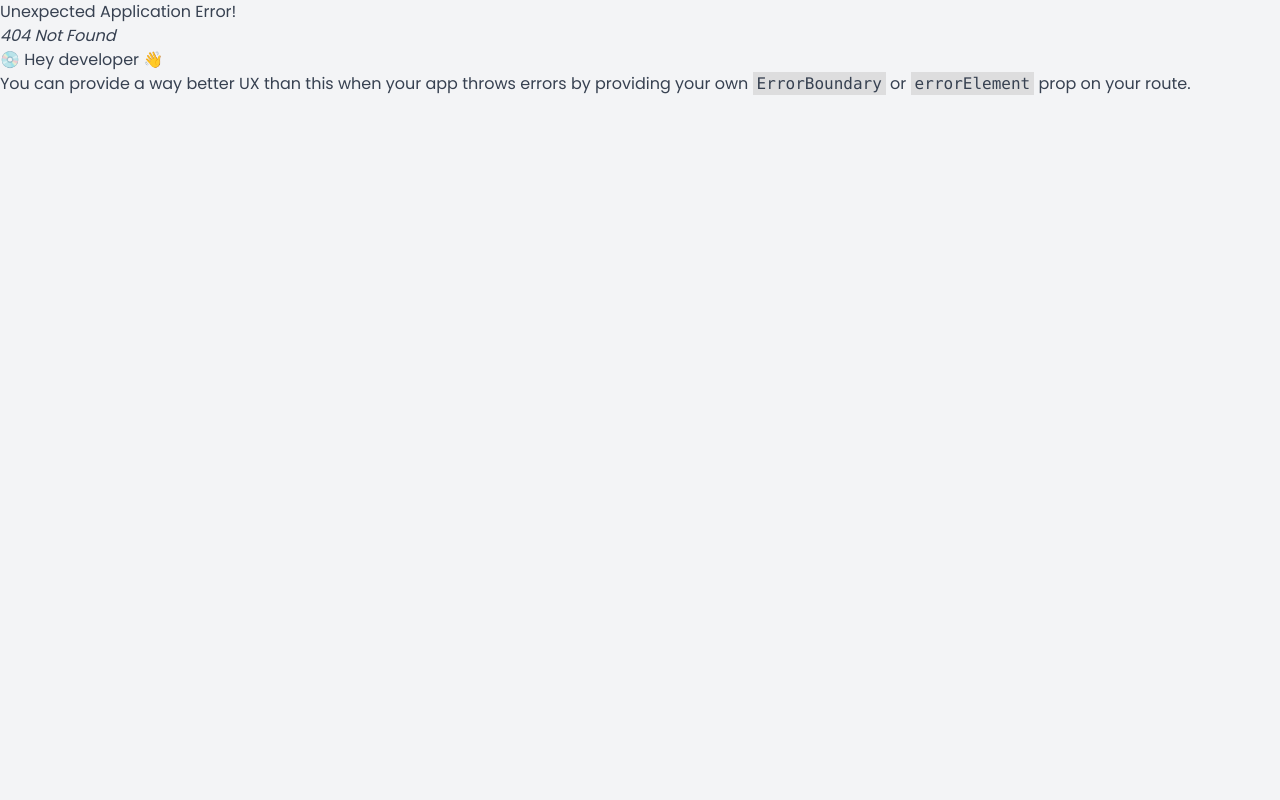
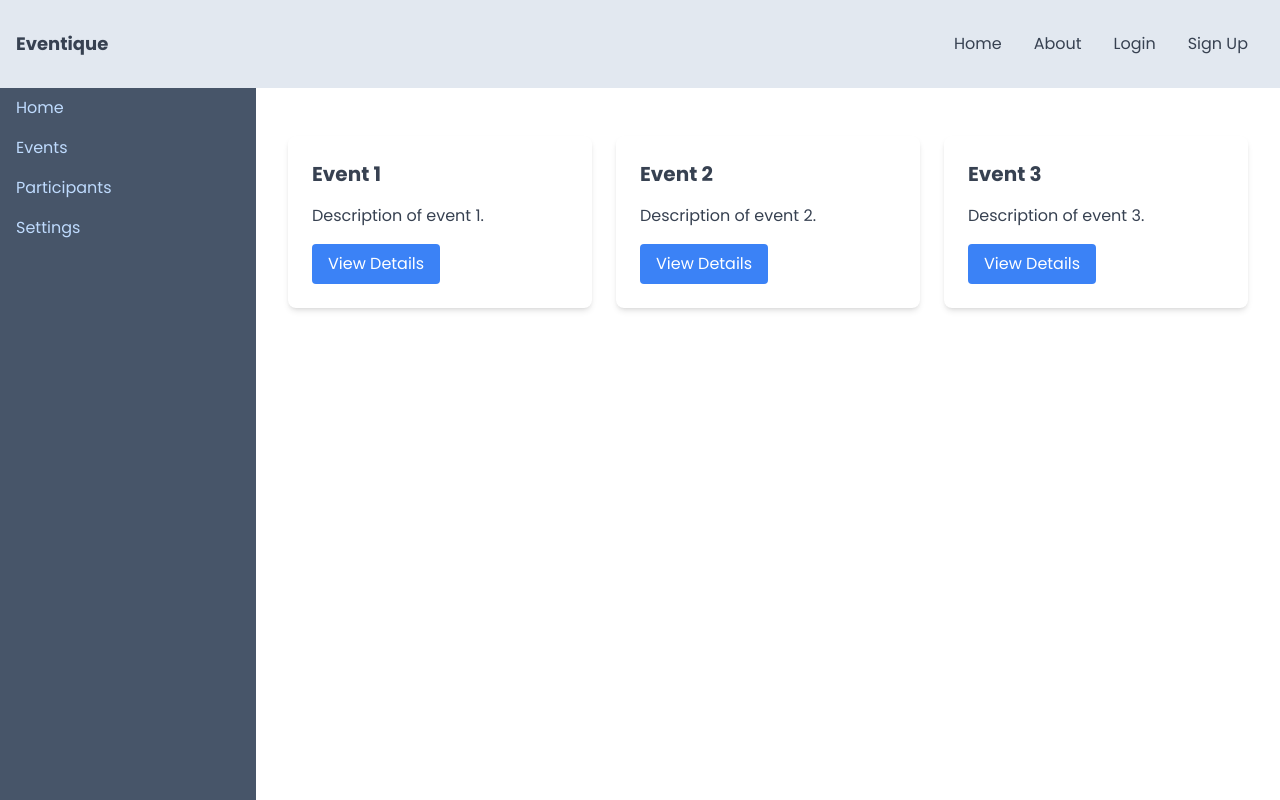
Before and after one commit to Sujan-Koirala021/eventique, a React (Vite) app in the folder client/: page /dashboard in a window 1280 px wide. Before the commit this address had no page. Shown: the top 800 px of the page. Built offline with nearby package versions, Linux system fonts and the light colour scheme.

Commit message:
Dashboard with res nav

```diff
--- a/client/src/App.jsx
+++ b/client/src/App.jsx
@@ -9,7 +9,7 @@ import SignupPage from './pages/SignUpPage'
 import LoginPage from './pages/LoginPage'
 import ContactUs from './pages/ContactUs';
 import AboutUs from './pages/AboutPage';
-import EventsPage from './pages/EventsPage';
+import Dashboard from './pages/Dashboard';
 
 // import CreatePost from './pages/CreatePost'
 // import ShowResults from './pages/ShowResults'
@@ -53,8 +53,8 @@ function App() {
           element: <SignupPage/>
         },
         {
-          path : '/events',
-          element: <EventsPage/>
+          path : '/dashboard',
+          element: <Dashboard/>
         }
       ]
     },
--- a/client/src/components/NavBar.jsx
+++ b/client/src/components/NavBar.jsx
@@ -1,9 +1,9 @@
-// NavBar.js
-import React from 'react';
+import React, { useState } from 'react';
 import { Link, useNavigate } from 'react-router-dom';
 
 function NavBar() {
   const navigate = useNavigate();
+  const [isOpen, setIsOpen] = useState(false);
 
   const handleLogout = () => {
     localStorage.removeItem('token');
@@ -11,35 +11,54 @@ function NavBar() {
     navigate('/login'); // Redirect to login page after logout
   };
 
+  const toggleMenu = () => {
+    setIsOpen(!isOpen);
+  };
+
   return (
-    <div className='bg-slate-200 '>
-      <div className='flex flex-row items-center justify-between p-2'>
-        <div className='m-6 text-lg'>
+    <div className='bg-slate-200'>
+      <div className='flex flex-row items-center justify-between p-4'>
+        <div className='text-lg font-bold'>
           Eventique
         </div>
-        <div className='flex flex-row items-center justify-around'>
-          <Link to="/"><div className='p-6'> Home
-          </div></Link>
-          <Link to="/about"><div className='p-6'> About
-          </div></Link>
+        <div className='md:hidden'>
+          <button onClick={toggleMenu} className='text-gray-700 focus:outline-none'>
+            <svg className='w-6 h-6' fill='none' stroke='currentColor' viewBox='0 0 24 24' xmlns='http://www.w3.org/2000/svg'>
+              <path strokeLinecap='round' strokeLinejoin='round' strokeWidth='2' d={isOpen ? 'M6 18L18 6M6 6l12 12' : 'M4 6h16M4 12h16M4 18h16'}></path>
+            </svg>
+          </button>
+        </div>
+        <div className={`hidden md:flex md:flex-row md:items-center ${isOpen ? 'flex flex-col w-full' : ''}`}>
+          <Link to="/" className='block p-4 text-gray-700 hover:bg-gray-300'>Home</Link>
+          <Link to="/about" className='block p-4 text-gray-700 hover:bg-gray-300'>About</Link>
           {localStorage.getItem('token') ? (
-            <>
-              <div className='p-6' onClick={handleLogout} style={{ cursor: 'pointer' }}>
-                Logout
-              </div>
-            </>
+            <div onClick={handleLogout} className='block p-4 text-gray-700 hover:bg-gray-300 cursor-pointer'>
+              Logout
+            </div>
           ) : (
             <>
-              <div className='p-6'>
-                <Link to="/login">Login</Link>
-              </div>
-              <div className='p-6'>
-                <Link to="/sign-up">SignUp</Link>
-              </div>
+              <Link to="/login" className='block p-4 text-gray-700 hover:bg-gray-300'>Login</Link>
+              <Link to="/sign-up" className='block p-4 text-gray-700 hover:bg-gray-300'>Sign Up</Link>
             </>
           )}
         </div>
       </div>
+      {isOpen && (
+        <div className='md:hidden'>
+          <Link to="/" className='block p-4 text-gray-700 hover:bg-gray-300'>Home</Link>
+          <Link to="/about" className='block p-4 text-gray-700 hover:bg-gray-300'>About</Link>
+          {localStorage.getItem('token') ? (
+            <div onClick={handleLogout} className='block p-4 text-gray-700 hover:bg-gray-300 cursor-pointer'>
+              Logout
+            </div>
+          ) : (
+            <>
+              <Link to="/login" className='block p-4 text-gray-700 hover:bg-gray-300'>Login</Link>
+              <Link to="/sign-up" className='block p-4 text-gray-700 hover:bg-gray-300'>Sign Up</Link>
+            </>
+          )}
+        </div>
+      )}
     </div>
   );
 }
--- /dev/null
+++ b/client/src/pages/Dashboard.jsx
@@ -0,0 +1,69 @@
+import React from 'react';
+
+function Dashboard() {
+  return (
+    <div className="min-h-screen bg-gray-50 flex flex-col">
+      {/* Header */}
+      {/* <header className="bg-white shadow">
+        <div className="max-w-7xl mx-auto py-6 px-4 sm:px-6 lg:px-8">
+          <h1 className="text-3xl font-bold text-gray-900">Dashboard</h1>
+        </div>
+      </header> */}
+
+      <div className="flex flex-1">
+        {/* Sidebar */}
+        <aside className="w-64 bg-slate-600 text-white hidden md:block">
+          {/* <div className="px-6 py-4"> */}
+            {/* <div className="text-xl font-semibold">Event Management</div> */}
+          {/* </div> */}
+          <nav className="px-4">
+            <ul>
+              <li className="py-2"><a href="#" className="text-blue-200 hover:text-white">Home</a></li>
+              <li className="py-2"><a href="#" className="text-blue-200 hover:text-white">Events</a></li>
+              <li className="py-2"><a href="#" className="text-blue-200 hover:text-white">Participants</a></li>
+              <li className="py-2"><a href="#" className="text-blue-200 hover:text-white">Settings</a></li>
+            </ul>
+          </nav>
+        </aside>
+
+        {/* Main Content */}
+        <main className="flex-1 bg-white">
+          <div className="max-w-7xl mx-auto py-6 sm:px-6 lg:px-8">
+            {/* Content goes here */}
+            <div className="px-4 py-6 sm:px-0">
+              <div className="rounded-lg h-auto">
+                <div className="grid grid-cols-1 sm:grid-cols-2 lg:grid-cols-3 gap-6">
+                  {/* Card Example */}
+                  <div className="bg-white p-6 rounded-lg shadow-md">
+                    <h3 className="text-xl font-bold mb-4">Event 1</h3>
+                    <p className="text-gray-700">Description of event 1.</p>
+                    <button className="mt-4 bg-blue-500 text-white px-4 py-2 rounded hover:bg-blue-700">
+                      View Details
+                    </button>
+                  </div>
+                  {/* Repeat similar cards for other events */}
+                  <div className="bg-white p-6 rounded-lg shadow-md">
+                    <h3 className="text-xl font-bold mb-4">Event 2</h3>
+                    <p className="text-gray-700">Description of event 2.</p>
+                    <button className="mt-4 bg-blue-500 text-white px-4 py-2 rounded hover:bg-blue-700">
+                      View Details
+                    </button>
+                  </div>
+                  <div className="bg-white p-6 rounded-lg shadow-md">
+                    <h3 className="text-xl font-bold mb-4">Event 3</h3>
+                    <p className="text-gray-700">Description of event 3.</p>
+                    <button className="mt-4 bg-blue-500 text-white px-4 py-2 rounded hover:bg-blue-700">
+                      View Details
+                    </button>
+                  </div>
+                </div>
+              </div>
+            </div>
+          </div>
+        </main>
+      </div>
+    </div>
+  );
+}
+
+export default Dashboard;
--- a/client/src/pages/EventsPage.jsx
+++ /dev/null
@@ -1,9 +0,0 @@
-import React from 'react'
-
-function EventsPage() {
-  return (
-    <div>EventsPage</div>
-  )
-}
-
-export default EventsPage
--- a/client/src/pages/LoginPage.jsx
+++ b/client/src/pages/LoginPage.jsx
@@ -24,7 +24,7 @@ function LoginPage() {
       localStorage.setItem('token', token);
       localStorage.setItem('userId', userId);
 
-      navigate('/events'); // Redirect to events page after successful login
+      navigate('/dashboard'); // Redirect to dashboard page after successful login
 
     } catch (err) {
       setError(err.response?.data?.message || 'Login failed. Please try again.');
```
